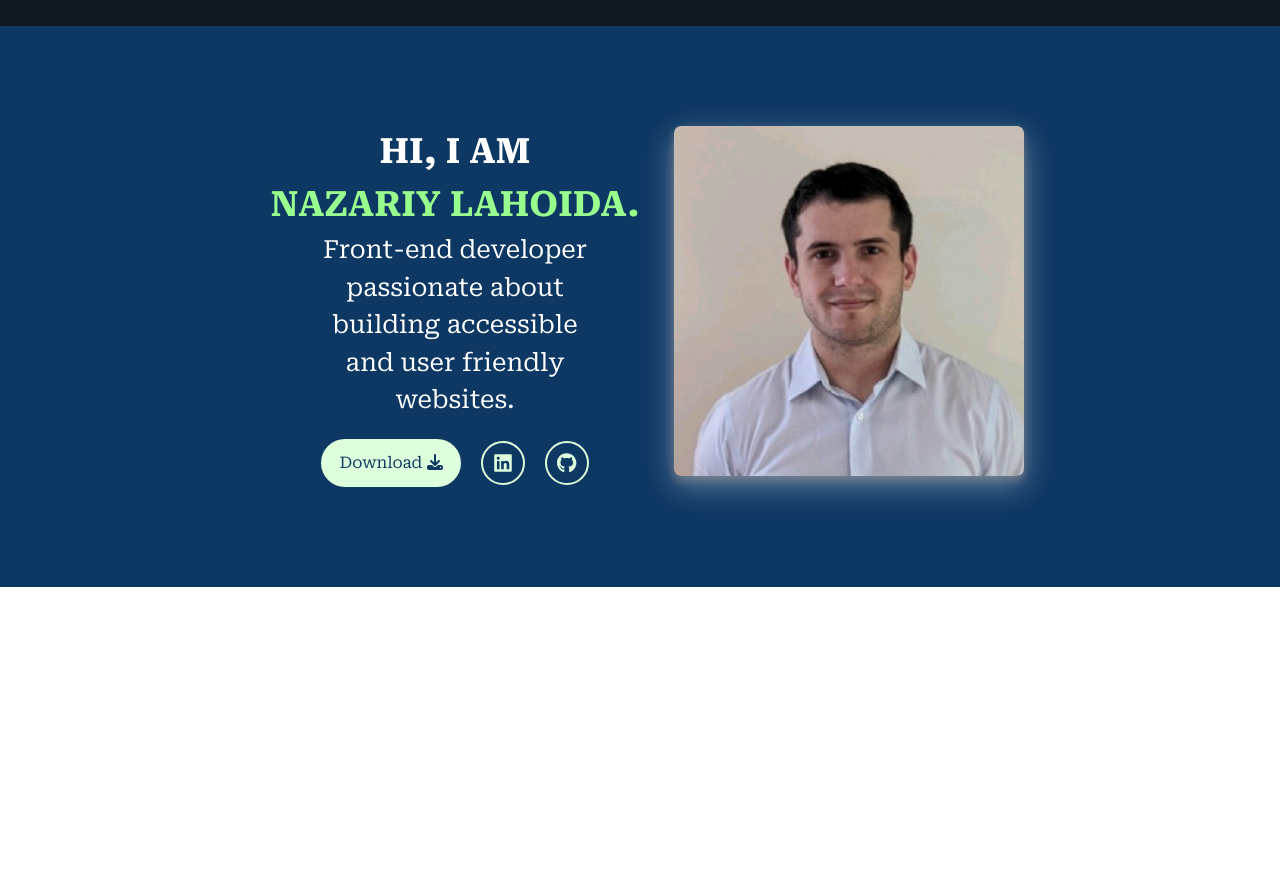
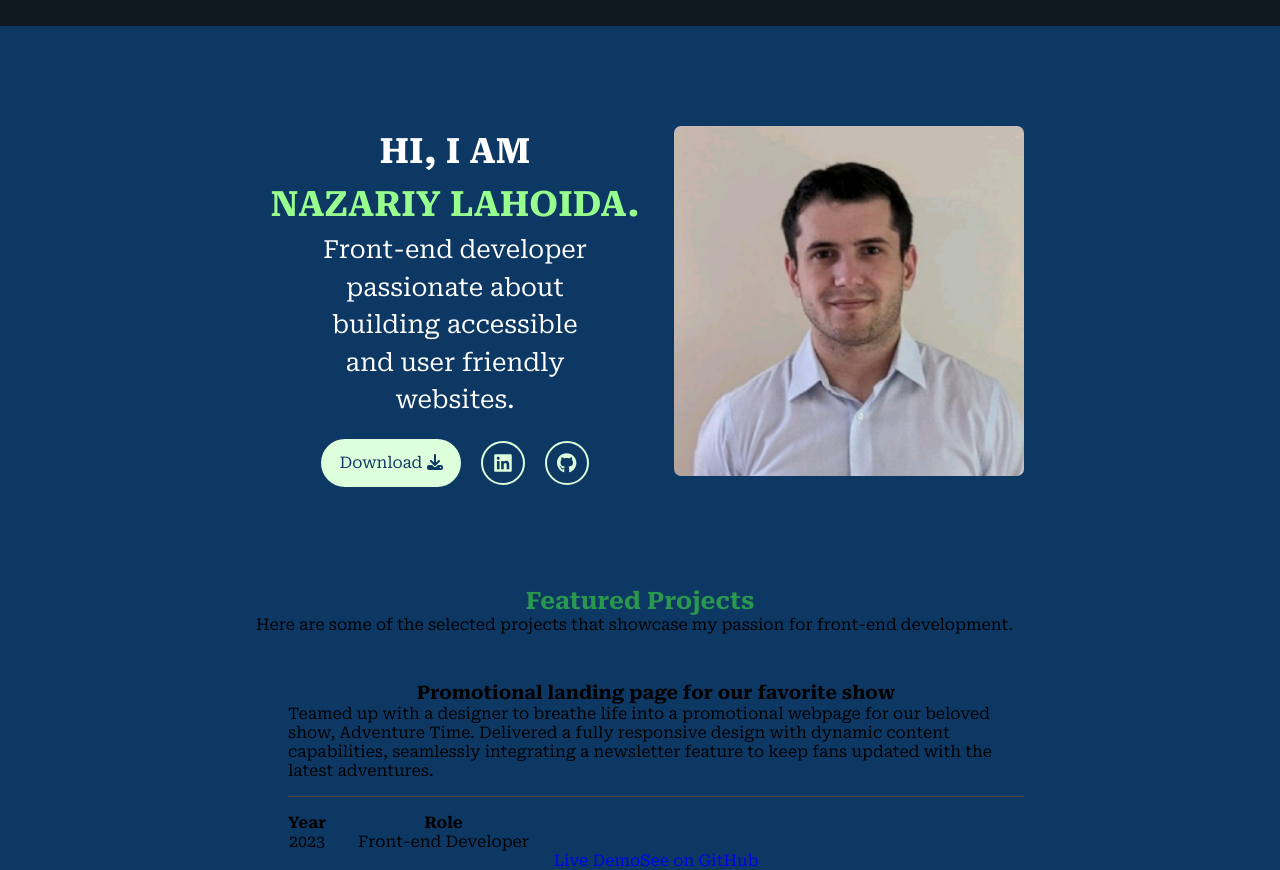
Before and after one commit to Nazar1us/portfolio, a React (Vite) app: page / in a window 1280 px wide. Shown: the part 103-973 px from the top of the page. Before the commit the page ends 800 px from the top, so only its background shows below. Built offline with nearby package versions, Linux system fonts and the light colour scheme; a web font is replaced by a local one.

Commit message:
Projects components
created simple html structure

```diff
--- a/src/pages/Home.jsx
+++ b/src/pages/Home.jsx
@@ -3,6 +3,7 @@ import myPhoto from "../../public/myPhotos/myPhoto.jpeg";
 import styles from "./Home.module.css";
 import { faGithub, faLinkedin } from "@fortawesome/free-brands-svg-icons";
 import { faDownload } from "@fortawesome/free-solid-svg-icons";
+import Projects from "./Projects";
 
 const Home = () => {
   return (
@@ -52,6 +53,11 @@ const Home = () => {
             </div>
           </div>
           <div className={styles["hero-image"]}>
+            <a
+              href="https://www.linkedin.com/in/nazariy-lahoida-a417911b8/"
+              rel="noopener noreferrer"
+              target="_blank"
+            >
               <img
                 src={myPhoto}
                 width={350}
@@ -59,9 +65,11 @@ const Home = () => {
                 alt="My photo"
                 className={styles.image}
               />
+            </a>
           </div>
         </section>
       </div>
+      <Projects />
     </div>
   );
 };
--- a/src/pages/Home.module.css
+++ b/src/pages/Home.module.css
@@ -92,13 +92,14 @@ input {
 .image {
   border-radius: 7px;
   object-fit: cover;
-  box-shadow: 0 4px 8px rgba(140, 140, 140, 0.57),
-    0 10px 30px rgba(255, 255, 255, 0.37);
   transition: transform 0.5s ease;
 }
 
 .image:hover {
   transform: scale(1.03);
+  box-shadow: 0 4px 8px rgba(140, 140, 140, 0.57),
+    0 10px 30px rgba(255, 255, 255, 0.37);
+  cursor: pointer;
 }
 
 @media screen and (min-width: 820px) {
--- /dev/null
+++ b/src/pages/Projects.jsx
@@ -0,0 +1,55 @@
+import styles from "./Projects.module.css";
+const Projects = () => {
+  return (
+    <div className="container">
+      <section className={styles.projects}>
+        <h1>Featured Projects</h1>
+        <p>
+          Here are some of the selected projects that showcase my passion for
+          front-end development.
+        </p>
+
+        <article className={styles.project}>
+          <div className={styles["project-image"]}>
+            <img src="" alt="" />
+          </div>
+
+          <div className={styles["project-details"]}>
+            <h3>Promotional landing page for our favorite show</h3>
+            <p>
+              Teamed up with a designer to breathe life into a promotional
+              webpage for our beloved show, Adventure Time. Delivered a fully
+              responsive design with dynamic content capabilities, seamlessly
+              integrating a newsletter feature to keep fans updated with the
+              latest adventures.
+            </p>
+
+            <div className={styles["project-info"]}>
+              <div>
+                <strong>Year</strong>
+                <span>2023</span>
+              </div>
+              <div>
+                <strong>Role</strong>
+                <span>Front-end Developer</span>
+              </div>
+            </div>
+            <div className={styles["projects-links"]}>
+              <a href="#" className="live-demo">
+                Live Demo
+              </a>
+              <a href="#" className="github-link">
+                See on GitHub
+              </a>
+            </div>
+          </div>
+        </article>
+
+        <article></article>
+        <article></article>
+      </section>
+    </div>
+  );
+};
+
+export default Projects;
--- /dev/null
+++ b/src/pages/Projects.module.css
@@ -0,0 +1,28 @@
+.project {
+  display: flex;
+  flex-direction: row;
+  margin-top: 3rem;
+  gap: 2rem;
+}
+.project-details {
+  flex: 1;
+}
+
+.project-info {
+  display: flex;
+  gap: 2rem;
+  margin-top: 1rem;
+  border-top: 1px solid #444;
+  padding-top: 1rem;
+}
+
+.project-info div {
+  display: flex;
+  flex-direction: column;
+}
+
+.project-links {
+  margin-top: 1rem;
+  display: flex;
+  gap: 1rem;
+}
```
Lines whose indentation alone changed are shown as unchanged.
